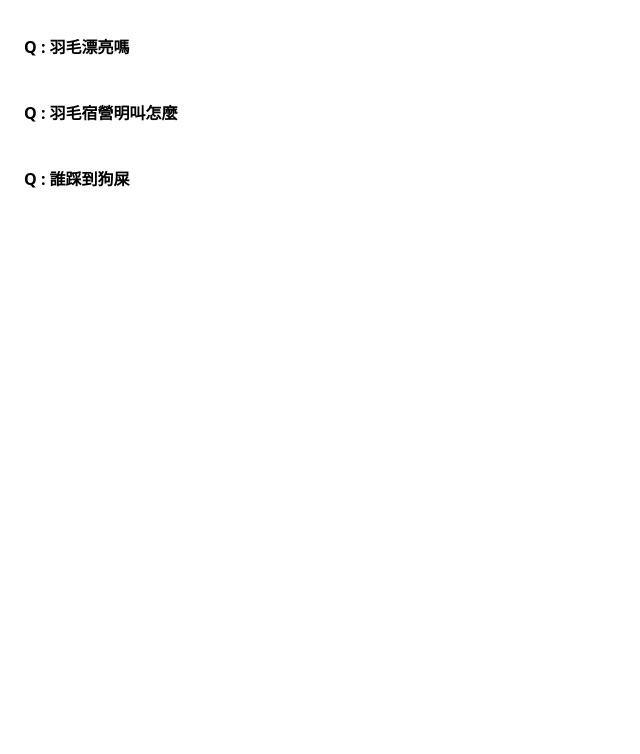
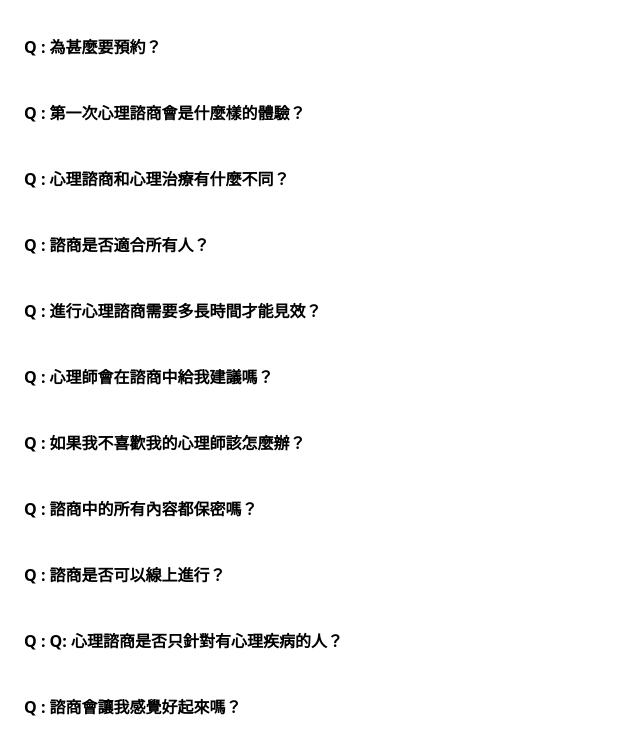
Before and after one commit to cherites0610/suffering-for-love, a Vue app: page /QA in a window 1280 px wide. Shown: the top 754 px of the page, without its empty margins (0-640 px from the left). Built offline with nearby package versions, Linux system fonts and the light colour scheme; what @phosphor-icons/vue would draw is missing.

Commit message:
feat:QA內文

```diff
--- a/src/views/QAView.vue
+++ b/src/views/QAView.vue
@@ -9,8 +9,10 @@
                 </span>
             </div>
             <Transition>
-                <div class=" mt-5 px-3" v-if="getIsActive(item._id)">
-                    <span>A : {{ item.answer }}</span>
+                <div class="flex flex-row m-7" v-if="getIsActive(item._id)">
+                    <span>A</span>
+                    <span class="mx-2">:</span>
+                    <span>{{ item.answer }}</span>
                 </div>
             </Transition>
 
@@ -42,9 +44,17 @@ const getIsActive = (id: number): boolean => {
 }
 
 const QAs: QA[] = [];
-QAs.push(new QA(0, "羽毛漂亮嗎", "漂亮啊"))
-QAs.push(new QA(1, "羽毛宿營明叫怎麼", "鵝毛"))
-QAs.push(new QA(2, "誰踩到狗屎", "不知道"))
+QAs.push(new QA(0, "為甚麼要預約？", "一是保障心理師的個人需求，避免心理師因無法照顧自己需求而難維持給案主好品質的服務，二是提供當事人一個空間去涵容自己的狀態。心理師通常都是預約時間到來，很少整天在所內駐點，因此一旦約定好時間，來談者請準時到來，心理師已預留時間，也無法安排其他來談者，若有臨時更動須提早告知更改。"))
+QAs.push(new QA(1, "第一次心理諮商會是什麼樣的體驗？", "第一次諮商通常是一個讓心理師了解情況的過程，會被問到一些背景資料、當前的困擾以及希望從諮商中獲得什麼。第一次諮商的目標是建立信任關係，讓心理師了解，並為後續諮商設定方向。"))
+QAs.push(new QA(2, "心理諮商和心理治療有什麼不同？", "心理諮商通常針對短期問題或特定生活困境，並側重在問題解決和情緒管理。心理治療則往往是較長期的，並深入探討潛在心理問題如創傷或人格發展，以進行較深入的情感處理。"))
+QAs.push(new QA(3, "諮商是否適合所有人？","心理諮商適合所有希望改善心理健康、處理壓力或情感困擾的人。即使沒有重大心理問題，諮商仍可以幫助我們更好地理解自己和應對生活挑戰。"))
+QAs.push(new QA(4, "進行心理諮商需要多長時間才能見效？","每個人不同，但通常在幾次諮商後您會開始看到一些變化。心理諮商是一個漸進的過程，效果取決於問題的複雜程度以及您在諮商中的參與程度。"))
+QAs.push(new QA(5, "心理師會在諮商中給我建議嗎？","心理師主要的角色是引導您去理解和處理自己的問題，而非直接給予建議。他們會幫助我們探索不同的視角，並透過提問和回饋，讓自己找到合適的解決方案。"))
+QAs.push(new QA(6," 如果我不喜歡我的心理師該怎麼辦？"," 建立信任的關係對諮商成功非常重要。如果感覺與心理師不合，可以嘗試與心理師討論自己的感受，或尋找另一位心理師。這是非常常見的，心理師會理解並尊重任何選擇。"))
+QAs.push(new QA(7, "諮商中的所有內容都保密嗎？","心理諮商是基於保密原則進行的，除了特殊情況（如處於危險中），心理師不會將分享的內容透露給他人。這是法律規定的倫理標準。"))
+QAs.push(new QA(8, "諮商是否可以線上進行？","是的，許多心理諮商師提供線上視訊諮商，特別是在行動不便或地理距離的情況下。線上諮商同樣遵循保密規範，並且與面對面的效果相當。"))
+QAs.push(new QA(9, "Q: 心理諮商是否只針對有心理疾病的人？","不一定。心理諮商適合處理各種情緒困擾和生活挑戰，不僅僅是針對心理疾病。壓力、焦慮、關係問題等都可以透過心理諮商得到幫助。"))
+QAs.push(new QA(10,"諮商會讓我感覺好起來嗎？","諮商不會立即解決所有問題，但可以幫助我們更好地理解自己，學習有效的應對策略，並逐漸改善情緒和心理狀態。持續的參與和努力是達到效果的關鍵。"))
 
 </script>
 
```
